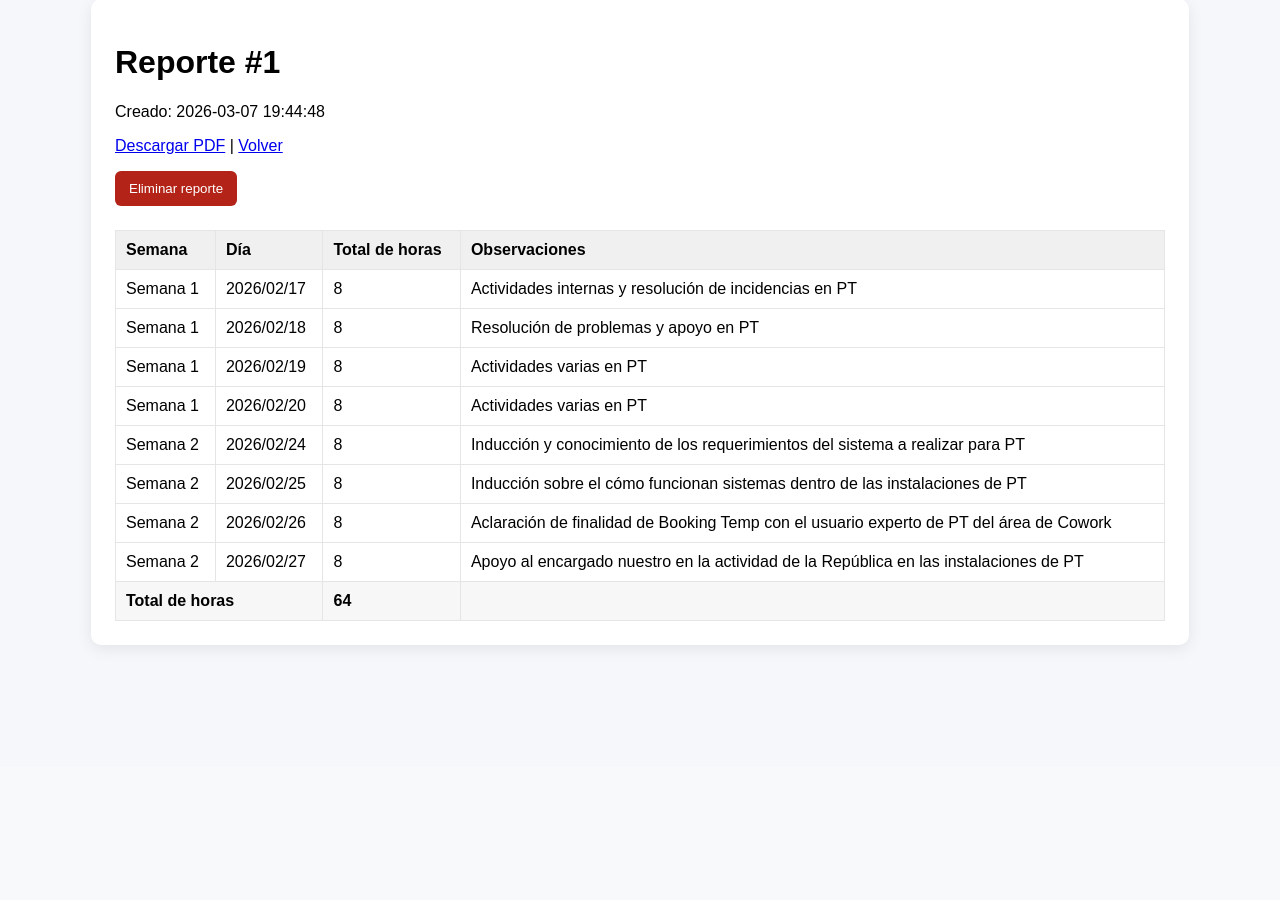
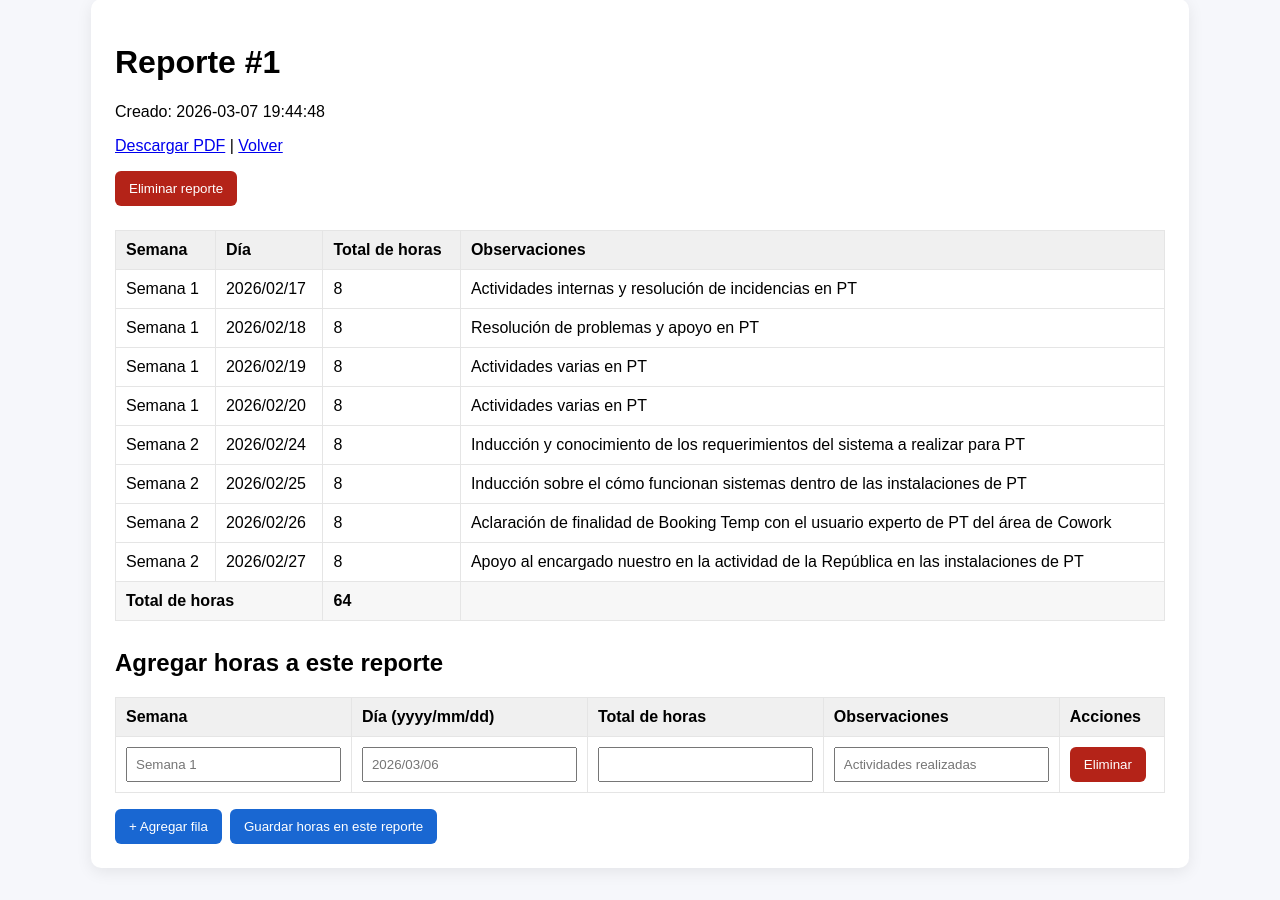
Before and after one commit to AdonayXX/control-horas-pasantia, a Flask app: page /reports/1 in a window 1280 px wide. Shown: the part 33-933 px from the top of the page. Before the commit the page ends 681 px from the top, so only its background shows below. Run offline with Flask 3, Linux system fonts and the light colour scheme; data comes from the database, SQL or seed files in the repository.

Commit message:
Agregar funcionalidad para agregar entradas a reportes y mejorar la interfaz de usuario

```diff
--- a/app.py
+++ b/app.py
@@ -7,7 +7,7 @@ from typing import List
 
 from flask import Flask, abort, flash, redirect, render_template, request, send_file, url_for
 
-from db import ReportEntry, create_report, delete_report, get_report, init_db, list_reports
+from db import ReportEntry, add_entries_to_report, create_report, delete_report, get_report, init_db, list_reports
 from pdf_utils import generate_report_pdf
 
 BASE_DIR = Path(__file__).resolve().parent
@@ -97,6 +97,26 @@ def report_detail(report_id: int):
     return render_template("report_detail.html", report=report)
 
 
+@app.post("/reports/<int:report_id>/entries")
+def append_report_entries_view(report_id: int):
+    report = get_report(report_id)
+    if not report:
+        abort(404)
+
+    try:
+        new_entries = _parse_entries_from_form()
+        add_entries_to_report(report_id, new_entries)
+        updated_report = get_report(report_id)
+        pdf_path = REPORTS_DIR / f"reporte_{report_id}.pdf"
+        generate_report_pdf(updated_report.entries, output_path=pdf_path, report_id=updated_report.id)
+    except ValueError as exc:
+        flash(str(exc), "error")
+        return redirect(url_for("report_detail", report_id=report_id, _anchor="add-hours"))
+
+    flash(f"Se agregaron {len(new_entries)} fila(s) al reporte #{report_id}.", "success")
+    return redirect(url_for("report_detail", report_id=report_id))
+
+
 @app.post("/reports/<int:report_id>/delete")
 def delete_report_view(report_id: int):
     deleted = delete_report(report_id)
--- a/db.py
+++ b/db.py
@@ -85,6 +85,26 @@ def create_report(entries: List[ReportEntry]) -> int:
     return int(report_id)
 
 
+def add_entries_to_report(report_id: int, entries: List[ReportEntry]) -> bool:
+    with _connection() as conn:
+        report_exists = conn.execute("SELECT 1 FROM reports WHERE id = ?", (report_id,)).fetchone()
+        if not report_exists:
+            return False
+
+        for entry in entries:
+            conn.execute(
+                """
+                INSERT INTO report_entries (report_id, semana, dia, total_horas, observaciones)
+                VALUES (?, ?, ?, ?, ?)
+                """,
+                (report_id, entry.semana, entry.dia, entry.total_horas, entry.observaciones),
+            )
+
+        conn.commit()
+
+    return True
+
+
 def delete_report(report_id: int) -> bool:
     with _connection() as conn:
         report_exists = conn.execute("SELECT 1 FROM reports WHERE id = ?", (report_id,)).fetchone()
--- a/static/styles.css
+++ b/static/styles.css
@@ -17,6 +17,10 @@ table {
   width: 100%;
   border-collapse: collapse;
   margin-top: 12px;
+}
+
+.append-section {
+  margin-top: 28px;
 }
 
 th, td {
--- a/templates/index.html
+++ b/templates/index.html
@@ -47,6 +47,7 @@
               <li>
                 Reporte #{{ report.id }} — {{ report.created_at }}
                 <a href="{{ url_for('report_detail', report_id=report.id) }}">Ver detalle</a> |
+                <a href="{{ url_for('report_detail', report_id=report.id, _anchor='add-hours') }}">Agregar horas</a> |
                 <a href="{{ url_for('download_report', report_id=report.id) }}">Descargar PDF</a>
                 <form
                   method="post"
--- a/templates/report_detail.html
+++ b/templates/report_detail.html
@@ -9,6 +9,15 @@
   <body>
     <main class="container">
       <h1>Reporte #{{ report.id }}</h1>
+      {% with messages = get_flashed_messages(with_categories=true) %}
+        {% if messages %}
+          <section>
+            {% for category, message in messages %}
+              <p class="alert {{ category }}">{{ message }}</p>
+            {% endfor %}
+          </section>
+        {% endif %}
+      {% endwith %}
       <p>Creado: {{ report.created_at }}</p>
       <p>
         <a href="{{ url_for('download_report', report_id=report.id) }}">Descargar PDF</a> |
@@ -50,6 +59,29 @@
           </tr>
         </tfoot>
       </table>
+
+      <section id="add-hours" class="append-section">
+        <h2>Agregar horas a este reporte</h2>
+        <form method="post" action="{{ url_for('append_report_entries_view', report_id=report.id) }}">
+          <table id="hours-table">
+            <thead>
+              <tr>
+                <th>Semana</th>
+                <th>Día (yyyy/mm/dd)</th>
+                <th>Total de horas</th>
+                <th>Observaciones</th>
+                <th>Acciones</th>
+              </tr>
+            </thead>
+            <tbody id="rows"></tbody>
+          </table>
+          <div class="actions">
+            <button type="button" id="add-row">+ Agregar fila</button>
+            <button type="submit">Guardar horas en este reporte</button>
+          </div>
+        </form>
+      </section>
     </main>
+    <script src="{{ url_for('static', filename='app.js') }}"></script>
   </body>
 </html>
```
Also changed, not shown: 1 other file.
